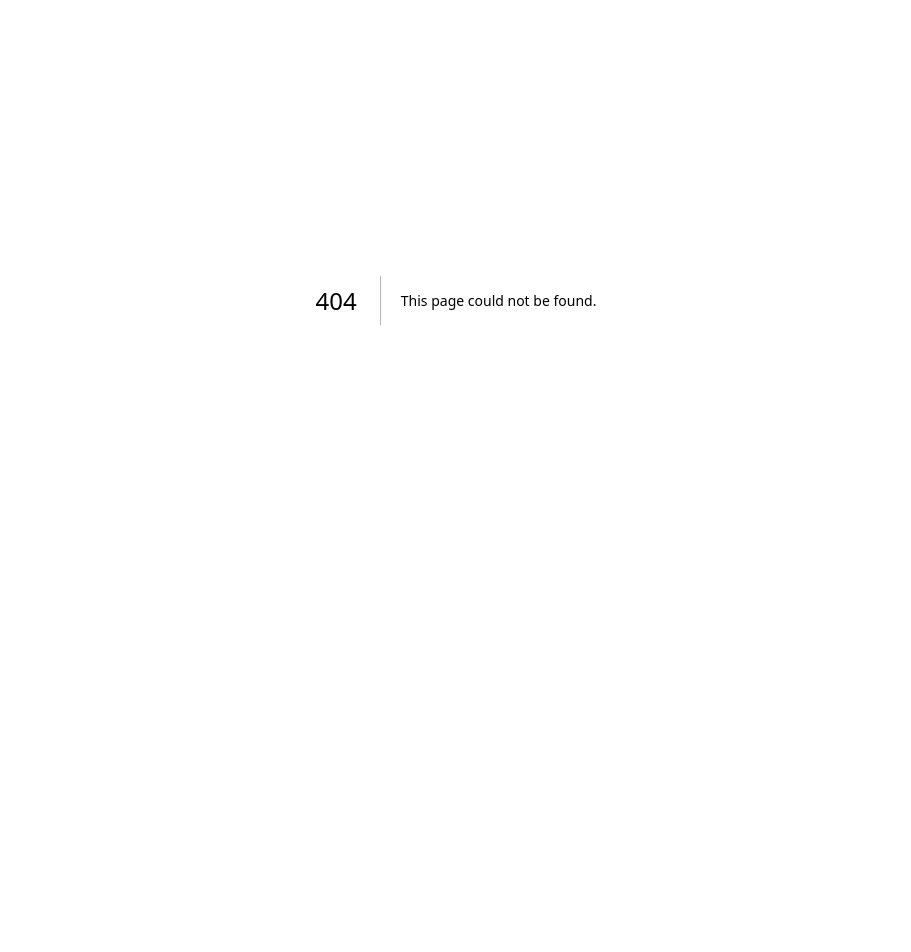
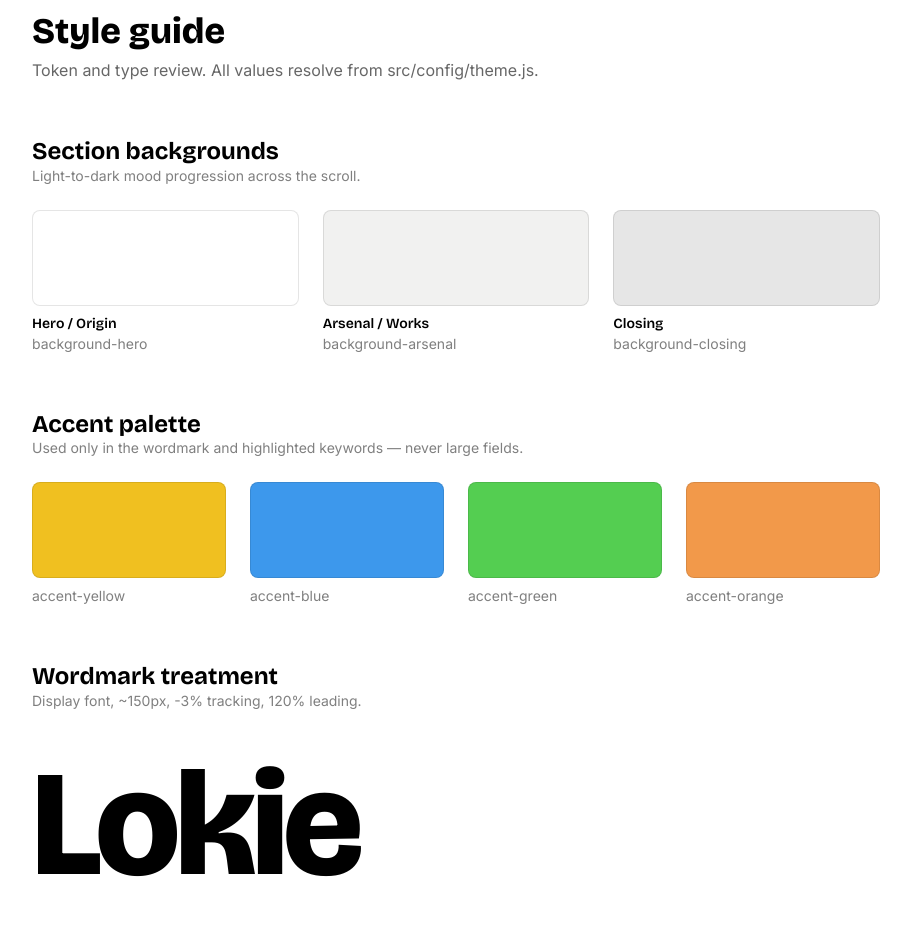
Before and after one commit to L0K1E/lokie, a Next.js app: page /style-guide in a window 1280 px wide. Before the commit this address had no page. Shown: the part 100-1052 px from the top of the page, without its empty margins (184-1095 px from the left). Before the commit the page ends 800 px from the top, so only its background shows below. Built offline with nearby package versions, Linux system fonts and the light colour scheme.

Commit message:
chore: add style guide review page

```diff
--- /dev/null
+++ b/src/app/style-guide/page.tsx
@@ -0,0 +1,101 @@
+// Scratch page for eyeballing theme tokens and type; not linked from the site.
+
+const backgrounds = [
+  { name: 'background-hero', label: 'Hero / Origin', className: 'bg-background-hero' },
+  { name: 'background-arsenal', label: 'Arsenal / Works', className: 'bg-background-arsenal' },
+  { name: 'background-closing', label: 'Closing', className: 'bg-background-closing' },
+];
+
+const accents = [
+  { name: 'accent-yellow', className: 'bg-accent-yellow' },
+  { name: 'accent-blue', className: 'bg-accent-blue' },
+  { name: 'accent-green', className: 'bg-accent-green' },
+  { name: 'accent-orange', className: 'bg-accent-orange' },
+];
+
+function Swatch({ label, sub, className }: { label: string; sub: string; className: string }) {
+  return (
+    <div>
+      <div className={`h-24 w-full rounded-lg border border-ink/10 ${className}`} />
+      <p className="mt-2 font-display text-sm font-semibold">{label}</p>
+      <p className="font-body text-sm text-ink/50">{sub}</p>
+    </div>
+  );
+}
+
+export default function StyleGuide() {
+  return (
+    <main className="mx-auto max-w-4xl px-6 py-28">
+      <h1 className="font-display text-4xl font-extrabold">Style guide</h1>
+      <p className="mt-2 font-body text-body text-ink/60">
+        Token and type review. All values resolve from src/config/theme.js.
+      </p>
+
+      <section className="mt-14">
+        <h2 className="font-display text-heading font-bold">Section backgrounds</h2>
+        <p className="font-body text-sm text-ink/50">
+          Light-to-dark mood progression across the scroll.
+        </p>
+        <div className="mt-6 grid grid-cols-1 gap-6 sm:grid-cols-3">
+          {backgrounds.map((b) => (
+            <Swatch key={b.name} label={b.label} sub={b.name} className={b.className} />
+          ))}
+        </div>
+      </section>
+
+      <section className="mt-14">
+        <h2 className="font-display text-heading font-bold">Accent palette</h2>
+        <p className="font-body text-sm text-ink/50">
+          Used only in the wordmark and highlighted keywords — never large fields.
+        </p>
+        <div className="mt-6 grid grid-cols-2 gap-6 sm:grid-cols-4">
+          {accents.map((a) => (
+            <Swatch key={a.name} label="" sub={a.name} className={a.className} />
+          ))}
+        </div>
+      </section>
+
+      <section className="mt-14">
+        <h2 className="font-display text-heading font-bold">Wordmark treatment</h2>
+        <p className="font-body text-sm text-ink/50">
+          Display font, ~150px, -3% tracking, 120% leading.
+        </p>
+        <div className="mt-6 overflow-x-auto">
+          <span className="font-display text-wordmark font-extrabold">Lokie</span>
+        </div>
+      </section>
+
+      <section className="mt-14">
+        <h2 className="font-display text-heading font-bold">Display — Bricolage Grotesque</h2>
+        <div className="mt-4 space-y-2 font-display">
+          <p className="text-5xl font-extrabold">The quick brown fox</p>
+          <p className="text-3xl font-bold">The quick brown fox jumps</p>
+          <p className="text-heading font-semibold">The quick brown fox jumps over the lazy dog</p>
+        </div>
+      </section>
+
+      <section className="mt-14">
+        <h2 className="font-display text-heading font-bold">Body — Inter</h2>
+        <div className="mt-4 max-w-2xl space-y-4 font-body">
+          <p className="text-body">
+            Body copy at 16px and 130% line-height. Ever since I was a kid, I have
+            been fascinated by computers. They felt a little magical — I was
+            endlessly curious how they worked.
+          </p>
+          <p className="text-sm text-ink/60">
+            Smaller functional text for nav, arsenal lists, and captions.
+          </p>
+        </div>
+      </section>
+
+      <section className="mt-14">
+        <h2 className="font-display text-heading font-bold">Accent-on-headline</h2>
+        <p className="mt-4 font-display text-3xl font-bold">
+          A dev who cares about{' '}
+          <span className="text-accent-blue">design</span> and has{' '}
+          <span className="text-accent-yellow">personality</span>.
+        </p>
+      </section>
+    </main>
+  );
+}
```
